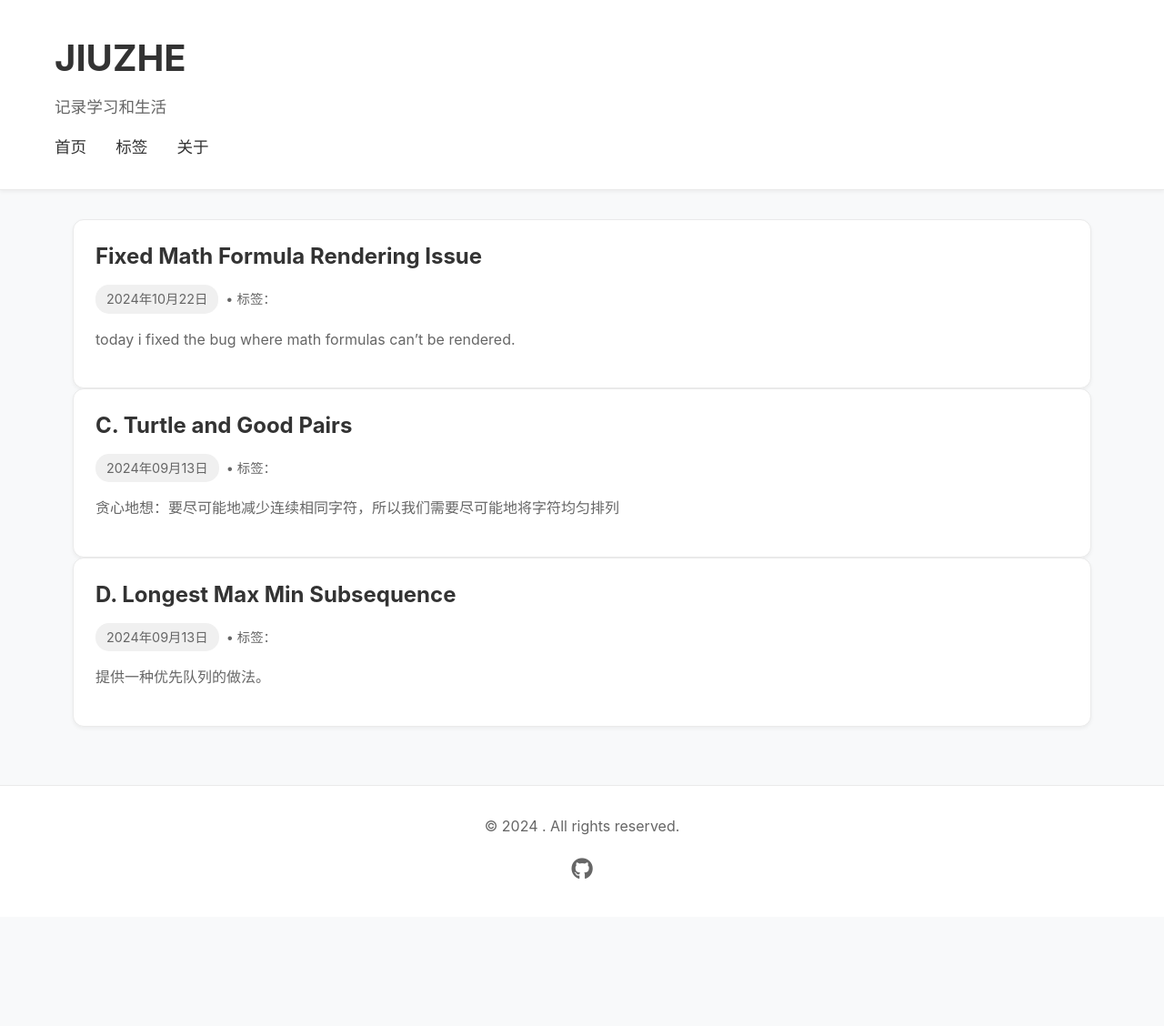
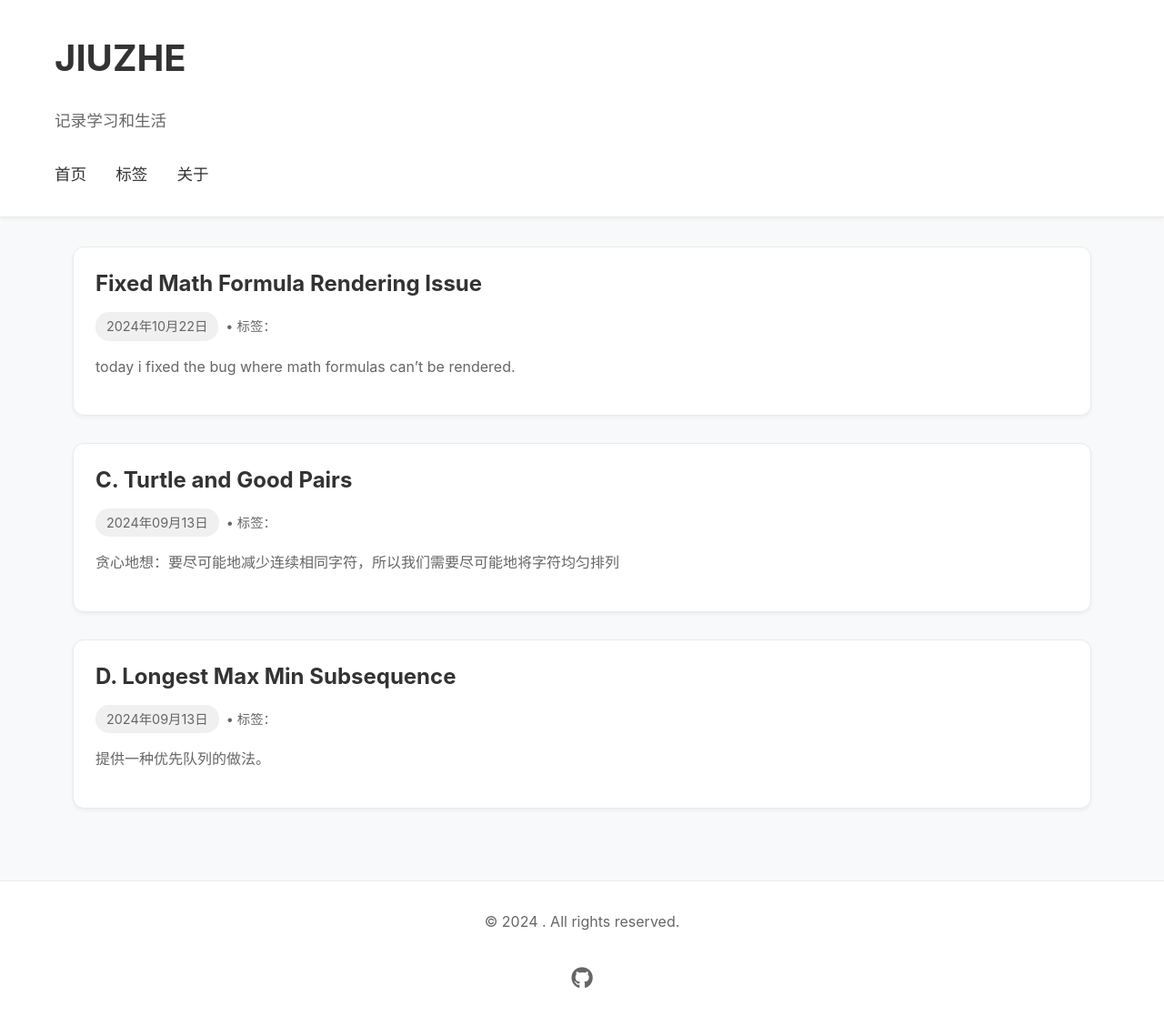
Before and after one commit to forkicksinuk/forkicksinuk.github.io, a Jekyll site: the page built from index.html, in a window 1280 px wide. Shown: the whole page at 91% size. Built offline with Jekyll 4.4.1, drawn with Linux system fonts in a browser that asks for light colours; the list of posts is cut into pages by our own code; before the commit the page ends 1008 px from its top, so only the background shows below that.

Commit message:
card gap

```diff
--- a/assets/css/styles.css
+++ b/assets/css/styles.css
@@ -25,6 +25,9 @@ body {
 }
 
 .container {
+    display: flex;
+    flex-direction: column;
+    gap: 15px;
     width: 100%;
     margin: 0 auto;
     padding: 0 20px;
@@ -142,6 +145,9 @@ pre code {
     color: var(--link-hover-color);
 }
 
+.line-blank{
+
+}
 
 .post-card {
     background: var(--card-bg);
--- a/index.html
+++ b/index.html
@@ -36,6 +36,7 @@ title: Home
                 {% endif %}
             </article>
     </a>
+    <div class="line-blank"></div>
     {% endfor %}
 
     <!-- 分页导航 -->
```
